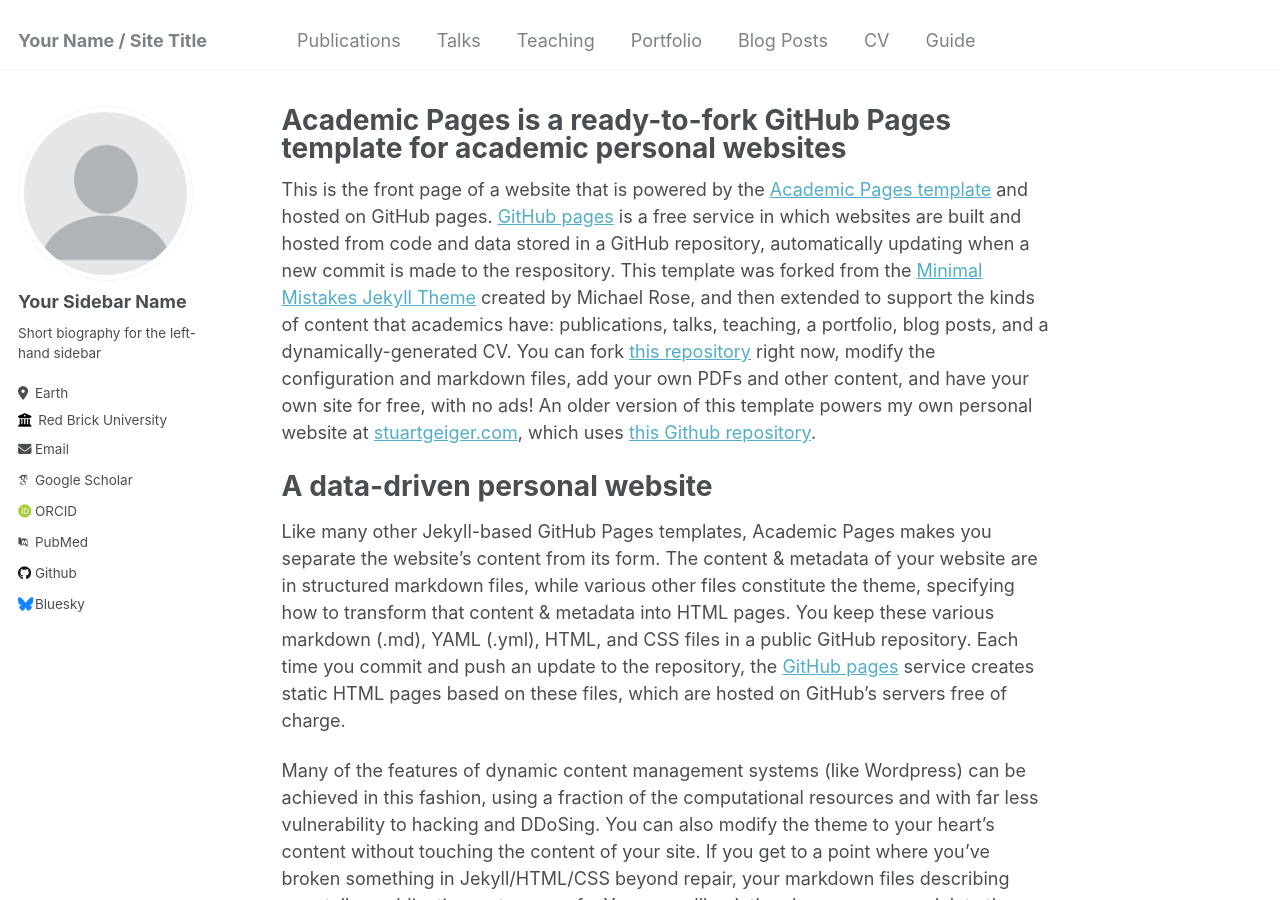
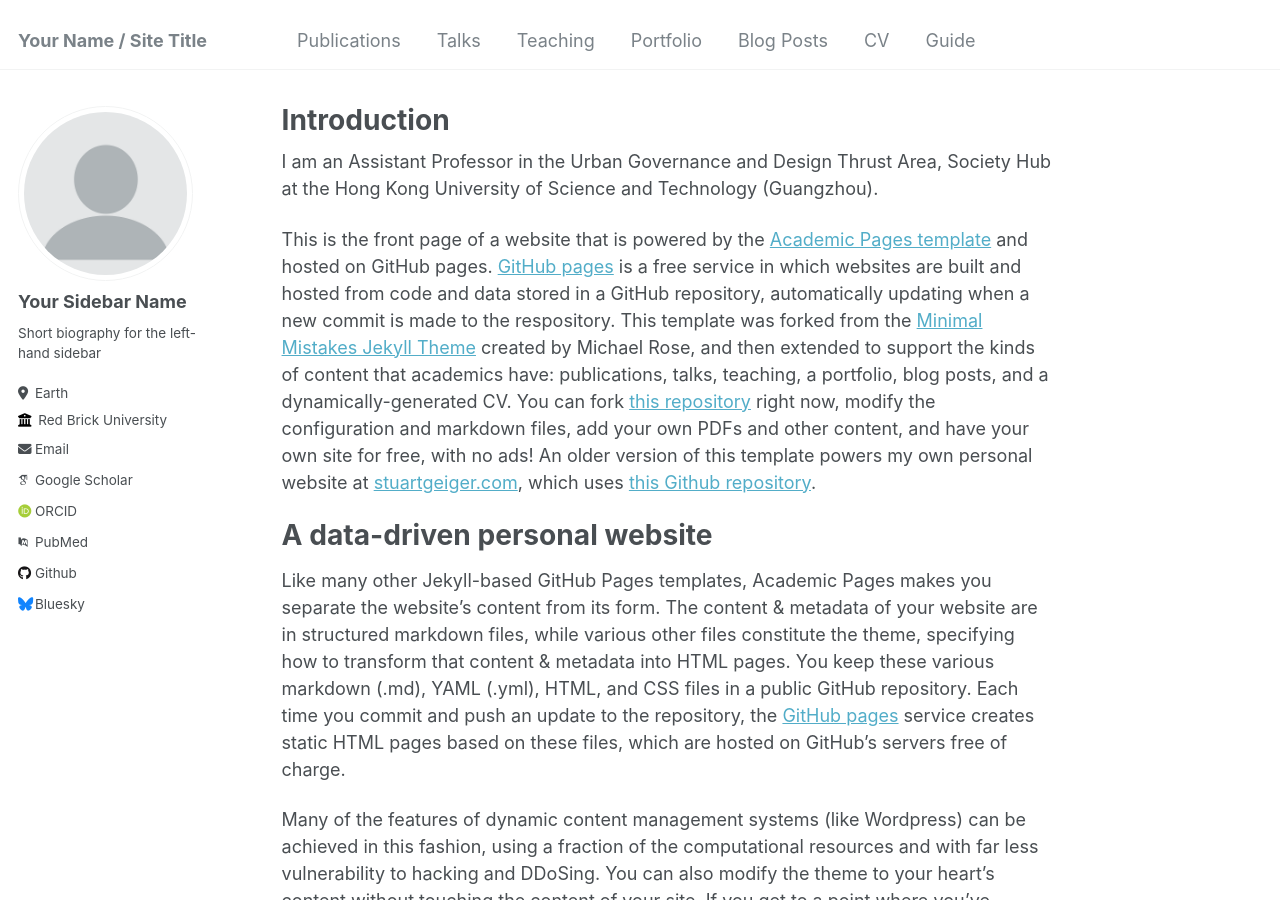
Before and after one commit to qiumengl/qiumengl.github.io, a Jekyll site: the page built from _pages/about.md, in a window 1280 px wide and 900 px high. Built offline with Jekyll 4.4.1, drawn with Linux system fonts in a browser that asks for light colours; some web fonts are replaced.

Commit message:
Update about.md

```diff
--- a/_pages/about.md
+++ b/_pages/about.md
@@ -1,11 +1,13 @@
 ---
 permalink: /
-title: "Academic Pages is a ready-to-fork GitHub Pages template for academic personal websites"
+title: "Introduction"
 author_profile: true
 redirect_from:
   - /about/
   - /about.html
 ---
+I am an Assistant Professor in the Urban Governance and Design Thrust Area, Society Hub at the Hong Kong University of Science and Technology (Guangzhou).
+
 
 This is the front page of a website that is powered by the [Academic Pages template](https://github.com/academicpages/academicpages.github.io) and hosted on GitHub pages. [GitHub pages](https://pages.github.com) is a free service in which websites are built and hosted from code and data stored in a GitHub repository, automatically updating when a new commit is made to the respository. This template was forked from the [Minimal Mistakes Jekyll Theme](https://mmistakes.github.io/minimal-mistakes/) created by Michael Rose, and then extended to support the kinds of content that academics have: publications, talks, teaching, a portfolio, blog posts, and a dynamically-generated CV. You can fork [this repository](https://github.com/academicpages/academicpages.github.io) right now, modify the configuration and markdown files, add your own PDFs and other content, and have your own site for free, with no ads! An older version of this template powers my own personal website at [stuartgeiger.com](http://stuartgeiger.com), which uses [this Github repository](https://github.com/staeiou/staeiou.github.io).
 
```
